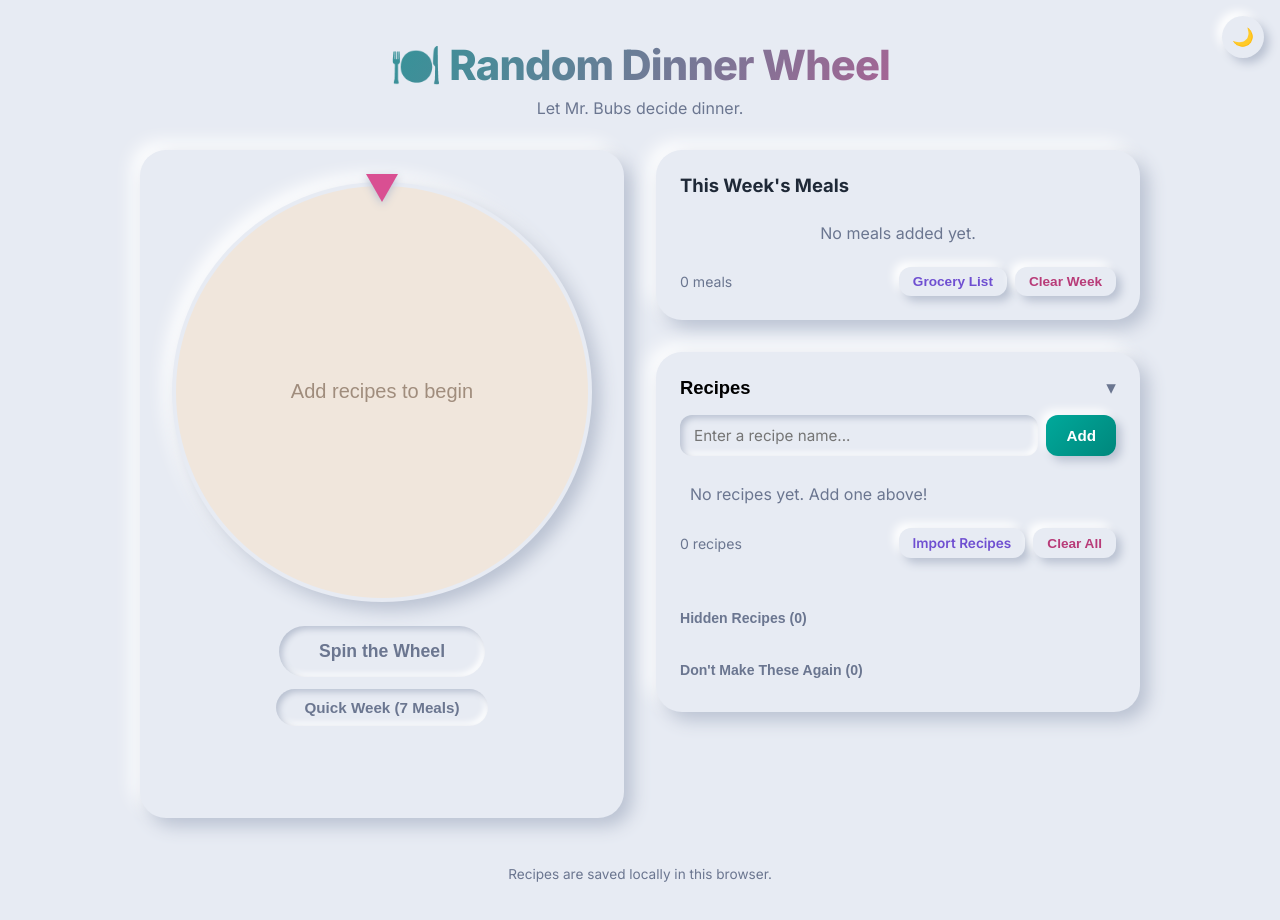
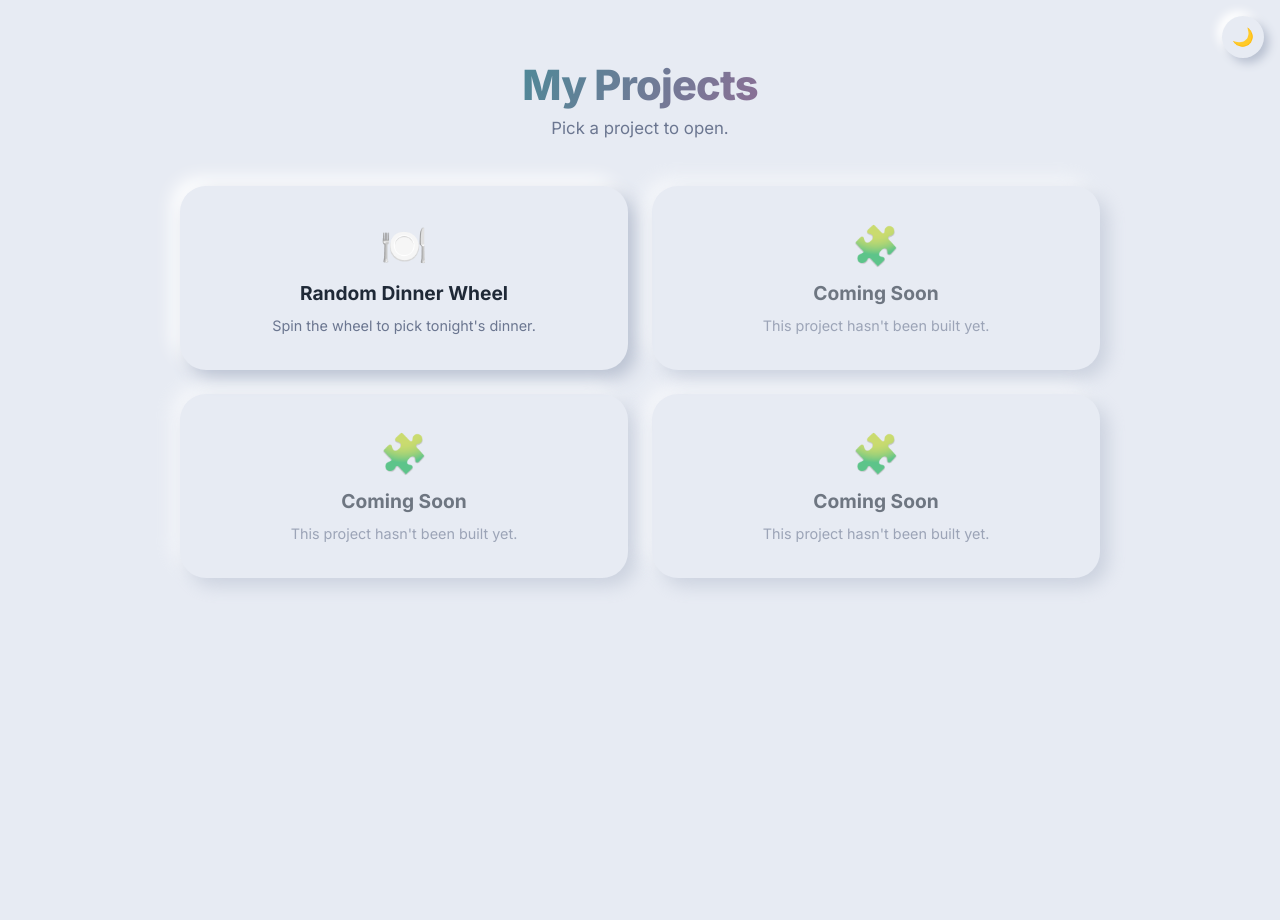
Before and after one commit to sch0lzy/Dinner-Wheel, a plain HTML site: page index.html in a window 1280 px wide. After the commit the page ends 800 px from the top, so only its background shows below. Drawn offline with Linux system fonts and the light colour scheme.

Commit message:
Add landing page with links to Dinner Wheel and 3 placeholder projects

```diff
--- a/index.html
+++ b/index.html
@@ -3,101 +3,48 @@
 <head>
 <meta charset="UTF-8" />
 <meta name="viewport" content="width=device-width, initial-scale=1.0" />
-<title>Random Dinner Wheel</title>
+<title>My Projects</title>
 <link rel="preconnect" href="https://fonts.googleapis.com" />
 <link rel="preconnect" href="https://fonts.gstatic.com" crossorigin />
 <link href="https://fonts.googleapis.com/css2?family=Inter:wght@400;500;600;700;800&display=swap" rel="stylesheet" />
 <link rel="stylesheet" href="style.css?v=15" />
+<link rel="stylesheet" href="landing.css?v=1" />
 </head>
 <body>
-  <div class="app">
-    <header>
+  <div class="landing-app">
+    <header class="landing-header">
       <button id="themeToggle" class="theme-toggle" aria-label="Toggle dark mode">🌙</button>
-      <h1>🍽️ Random Dinner Wheel</h1>
-      <p class="subtitle">Let Mr. Bubs decide dinner.</p>
+      <h1>My Projects</h1>
+      <p class="subtitle">Pick a project to open.</p>
     </header>
 
-    <main>
-      <section class="wheel-section">
-        <div class="wheel-wrapper">
-          <div class="pointer"></div>
-          <canvas id="wheelCanvas" width="420" height="420"></canvas>
-        </div>
-        <button id="spinBtn" class="spin-btn">Spin the Wheel</button>
-        <button id="quickWeekBtn" class="quick-week-btn">Quick Week (7 Meals)</button>
-        <div id="result" class="result" aria-live="polite"></div>
-        <div class="result-actions">
-          <button id="addToWeekBtn" class="add-week-btn" hidden>Add to This Week's Meals</button>
-          <button id="hideRecipeBtn" class="hide-btn" hidden>Hide Recipe</button>
-        </div>
-      </section>
+    <main class="project-grid">
+      <a class="project-card" href="dinner-wheel.html">
+        <span class="icon">🍽️</span>
+        <span class="name">Random Dinner Wheel</span>
+        <span class="desc">Spin the wheel to pick tonight's dinner.</span>
+      </a>
 
-      <div class="side-panel">
-      <section class="week-section">
-        <h2>This Week's Meals</h2>
-        <ul id="weekList" class="recipe-list week-list"></ul>
-        <div class="list-actions">
-          <span id="weekCount" class="count">0 meals</span>
-          <div class="list-actions-right">
-            <button id="groceryListBtn" class="import-btn">Grocery List</button>
-            <button id="clearWeekBtn" class="clear-btn">Clear Week</button>
-          </div>
-        </div>
+      <div class="project-card placeholder">
+        <span class="icon">🧩</span>
+        <span class="name">Coming Soon</span>
+        <span class="desc">This project hasn't been built yet.</span>
+      </div>
 
-        <div id="groceryPanel" class="grocery-panel" hidden>
-          <div id="groceryMissing" class="grocery-missing"></div>
-          <textarea id="groceryTextarea" class="grocery-textarea"></textarea>
-          <div class="grocery-actions">
-            <button id="copyGroceryBtn" class="import-btn">Copy to Clipboard</button>
-            <button id="downloadGroceryBtn" class="import-btn">Download JSON</button>
-          </div>
-          <p class="grocery-hint">
-            Download this file, then run <code>node push-to-anylist.js</code> in the
-            <code>scripts</code> folder to add these items to your AnyList grocery list.
-          </p>
-        </div>
-      </section>
+      <div class="project-card placeholder">
+        <span class="icon">🧩</span>
+        <span class="name">Coming Soon</span>
+        <span class="desc">This project hasn't been built yet.</span>
+      </div>
 
-      <section class="recipes-section">
-        <button id="recipesHeader" class="collapsible-header">
-          <h2>Recipes</h2>
-          <span class="chevron">▾</span>
-        </button>
-        <div id="recipesBody">
-        <form id="recipeForm" class="recipe-form">
-          <input type="text" id="recipeInput" placeholder="Enter a recipe name..." autocomplete="off" required />
-          <button type="submit">Add</button>
-        </form>
-        <ul id="recipeList" class="recipe-list"></ul>
-        <div class="list-actions">
-          <span id="recipeCount" class="count">0 recipes</span>
-          <div class="list-actions-right">
-            <label for="importFile" class="import-btn">Import Recipes</label>
-            <input type="file" id="importFile" accept="application/json" hidden />
-            <button id="clearAllBtn" class="clear-btn">Clear All</button>
-          </div>
-        </div>
-        <div id="importStatus" class="import-status" aria-live="polite"></div>
-
-        <button id="toggleHiddenBtn" class="toggle-hidden-btn">
-          Hidden Recipes (<span id="hiddenCount">0</span>)
-        </button>
-        <ul id="hiddenList" class="recipe-list hidden-list" hidden></ul>
-
-        <button id="toggleDontAgainBtn" class="toggle-hidden-btn">
-          Don't Make These Again (<span id="dontAgainCount">0</span>)
-        </button>
-        <ul id="dontAgainList" class="recipe-list hidden-list" hidden></ul>
-        </div>
-      </section>
+      <div class="project-card placeholder">
+        <span class="icon">🧩</span>
+        <span class="name">Coming Soon</span>
+        <span class="desc">This project hasn't been built yet.</span>
       </div>
     </main>
-
-    <footer>
-      <p>Recipes are saved locally in this browser.</p>
-    </footer>
   </div>
 
-  <script src="script.js?v=12"></script>
+  <script src="landing.js?v=1"></script>
 </body>
 </html>
--- /dev/null
+++ b/landing.css
@@ -0,0 +1,102 @@
+.landing-app {
+  max-width: 960px;
+  margin: 0 auto;
+  padding: 60px 20px 80px;
+}
+
+.landing-header {
+  text-align: center;
+  margin-bottom: 48px;
+}
+
+.landing-header h1 {
+  font-size: 2.6rem;
+  font-weight: 800;
+  letter-spacing: -0.02em;
+  margin: 0 0 8px;
+  background: linear-gradient(120deg, var(--primary) 0%, var(--accent) 100%);
+  -webkit-background-clip: text;
+  background-clip: text;
+  color: transparent;
+}
+
+.landing-header .subtitle {
+  margin: 0;
+  color: var(--muted);
+  font-size: 1.05rem;
+}
+
+.project-grid {
+  display: grid;
+  grid-template-columns: repeat(2, 1fr);
+  gap: 24px;
+}
+
+@media (max-width: 640px) {
+  .project-grid {
+    grid-template-columns: 1fr;
+  }
+}
+
+.project-card {
+  display: flex;
+  flex-direction: column;
+  align-items: center;
+  justify-content: center;
+  gap: 12px;
+  padding: 36px 24px;
+  min-height: 180px;
+  border-radius: var(--radius-lg);
+  background: var(--nm-base);
+  box-shadow: var(--shadow-out);
+  text-decoration: none;
+  color: var(--text);
+  transition: transform 0.15s, box-shadow 0.15s;
+}
+
+.project-card:hover {
+  transform: translateY(-3px);
+  box-shadow: var(--shadow-out), 0 10px 24px rgba(0, 0, 0, 0.08);
+}
+
+.project-card:active {
+  transform: translateY(0);
+  box-shadow: var(--shadow-in);
+}
+
+.project-card .icon {
+  font-size: 2.4rem;
+}
+
+.project-card .name {
+  font-size: 1.2rem;
+  font-weight: 700;
+}
+
+.project-card .desc {
+  font-size: 0.9rem;
+  color: var(--muted);
+  text-align: center;
+}
+
+.project-card.placeholder {
+  cursor: default;
+  opacity: 0.6;
+}
+
+.project-card.placeholder:hover {
+  transform: none;
+  box-shadow: var(--shadow-out);
+}
+
+.back-link {
+  display: inline-block;
+  margin: 20px 0 0 20px;
+  color: var(--muted);
+  text-decoration: none;
+  font-size: 0.95rem;
+}
+
+.back-link:hover {
+  color: var(--text);
+}
--- /dev/null
+++ b/landing.js
@@ -0,0 +1,20 @@
+(function () {
+  const THEME_STORAGE_KEY = 'dinnerWheelTheme';
+  const themeToggle = document.getElementById('themeToggle');
+
+  function applyTheme(theme) {
+    document.documentElement.setAttribute('data-theme', theme);
+    themeToggle.textContent = theme === 'dark' ? '☀️' : '🌙';
+    themeToggle.setAttribute('aria-label', theme === 'dark' ? 'Switch to light mode' : 'Switch to dark mode');
+  }
+
+  const savedTheme = localStorage.getItem(THEME_STORAGE_KEY);
+  const initialTheme = savedTheme || (window.matchMedia('(prefers-color-scheme: dark)').matches ? 'dark' : 'light');
+  applyTheme(initialTheme);
+
+  themeToggle.addEventListener('click', () => {
+    const next = document.documentElement.getAttribute('data-theme') === 'dark' ? 'light' : 'dark';
+    localStorage.setItem(THEME_STORAGE_KEY, next);
+    applyTheme(next);
+  });
+})();
```
Also changed, not shown: dinner-wheel.html (added, +104 -0 lines).
